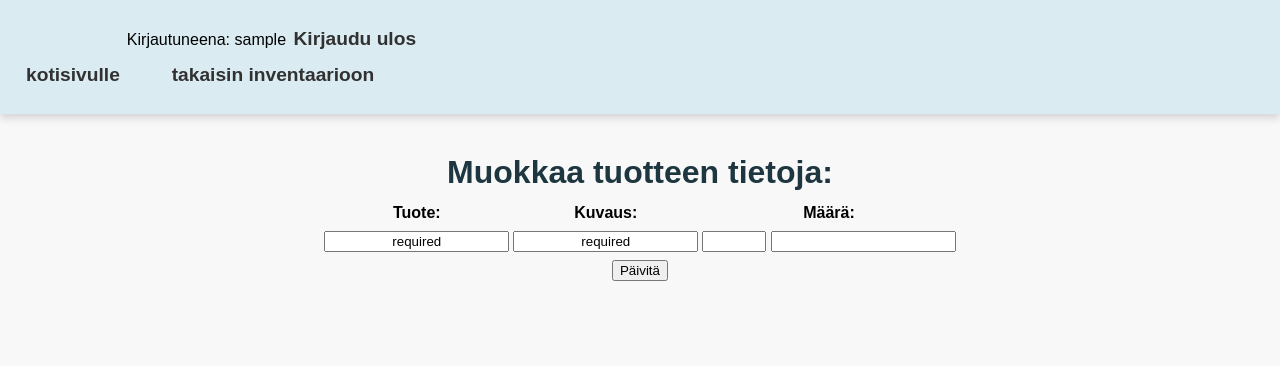
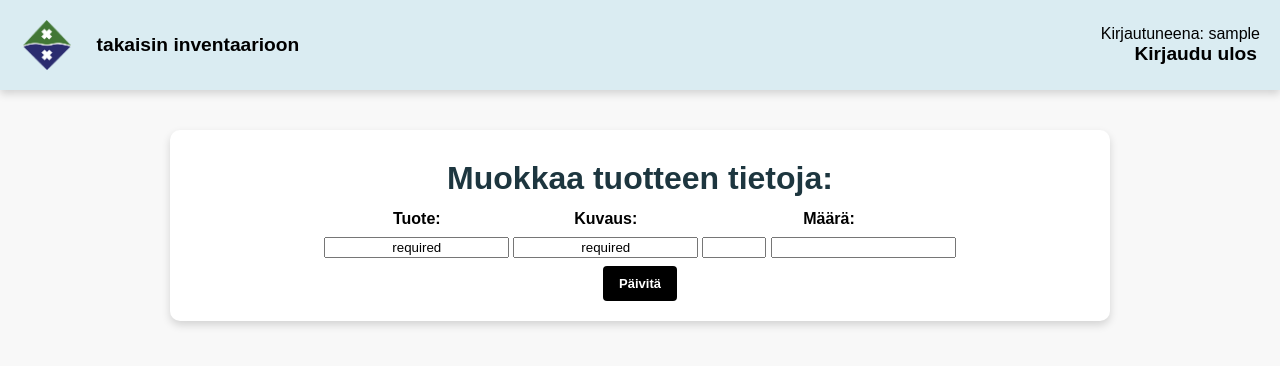
Before and after one commit to Jouchef/Partiokokoustilan-tyokalu, a Flask app: template templates/muokkaaesinetta.html in a window 1280 px wide. Shown: the top 366 px of the page. Run offline with Flask 2, Linux system fonts and the light colour scheme; the template is opened without the code that fills it, so the values that code supplies are empty; the visitor is signed in with stand-in values (Sample User, id 1).

Commit message:
All pages styled

```diff
--- a/templates/muokkaaesinetta.html
+++ b/templates/muokkaaesinetta.html
@@ -1,24 +1,31 @@
+<html>
+
     <head>
             <title>Esineen muokkaus</title>
         <link
         rel="stylesheet"
         href="{{ url_for('static', filename='css/style.css') }}"
         />
+        <link rel="icon" type="image/png" href="{{ url_for('static', filename='images/Rastipartiologo_pieni.png') }}">
     </head>
 
-<header class="header-container">
-    <table>
-            <th>
-                <td>Kirjautuneena: {{ session.username }} <a href="/logout">Kirjaudu ulos</a></td>
-            </th>
-            <tr>
-                <td><a href="/">kotisivulle</a></td>
-                <td> <a href="/inventaario">takaisin inventaarioon</a> </td>
-            </tr>
-    </table>
+    <body>
+        <header>
+            <div class="links-container">
+                <a class="logo-container" href="/">
+                    <img class="logo" src="{{ url_for('static', filename='images/Rastipartiologo_pieni.png') }}" alt="Rastipartio logo">
+                </a>
+                <nav>
+                    <a href="/inventaario">takaisin inventaarioon</a>
+                </nav>
+            </div>
+            <div class="logout-container">
+                <p>Kirjautuneena: {{ session.username }}</p>
+                <a href="/logout">Kirjaudu ulos</a>
+            </div>
         </header>
 
-  <body>
+        <main>
             <h1>Muokkaa tuotteen tietoja:</h1>
             <form action="/paivitatuote" method="POST">
                 <table style="text-align: left;">
@@ -47,6 +54,8 @@
                     </tr>
                 </table>
                 <input type="hidden" name="csrf_token" value="{{ session.csrf_token }}">
-        <input type="submit" value="Päivitä">
+                <input class="nappi" type="submit" value="Päivitä">
             </form>
+        </main>
     </body>
+</html>
```
Also changed, not shown: templates/hallinnoikayttajia.html (+23 -10 lines). Lines whose indentation alone changed are shown as unchanged.
